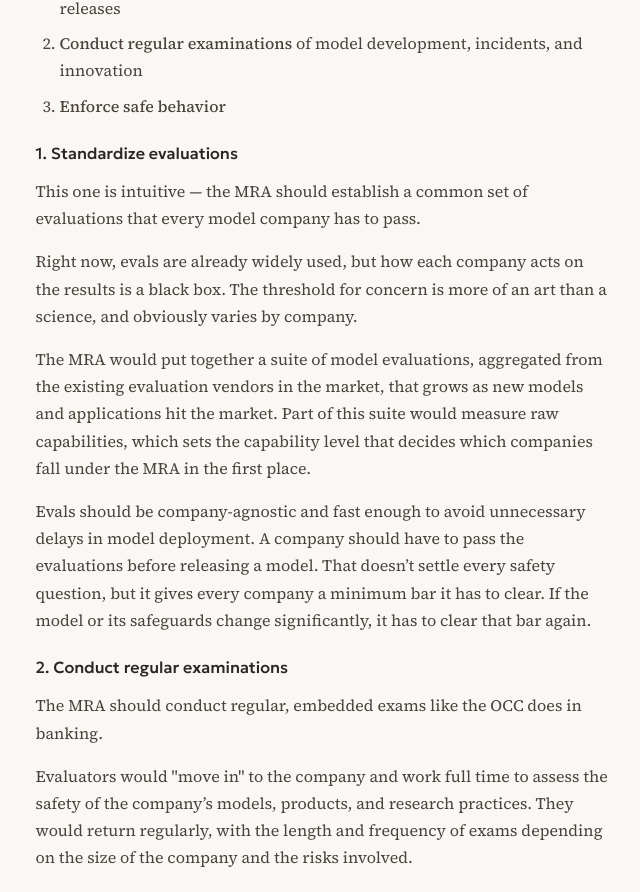
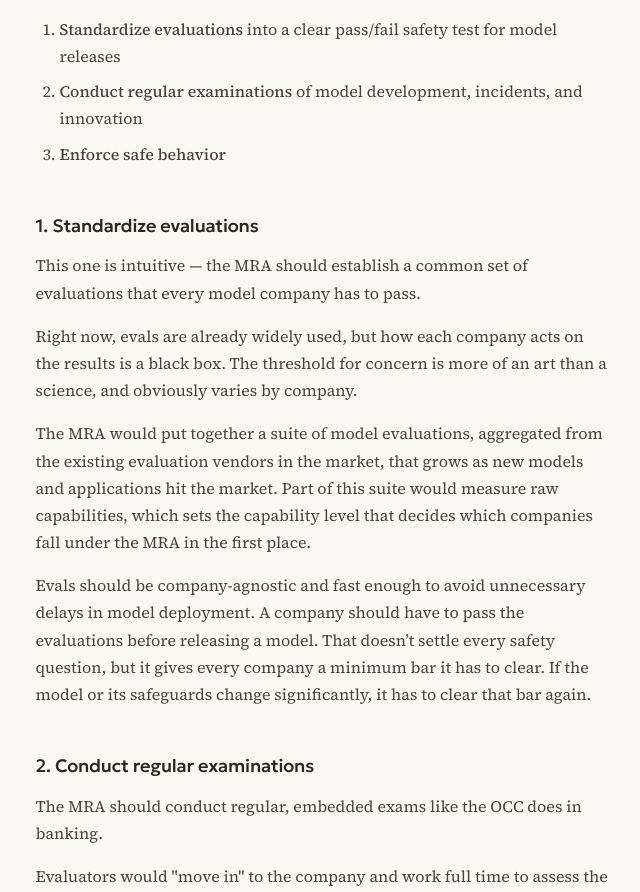
Before and after one commit to kdopenshaw/my-site, a Next.js app: page /writing/a-bankers-case-for-regulating-ai in a window 1280 px wide. Shown: the part 3252-4144 px from the top of the page, without its empty margins (309-949 px from the left). Built offline with nearby package versions, Linux system fonts and the light colour scheme.

Commit message:
article readability improvements

```diff
--- a/app/writing/posts/a-bankers-case-for-regulating-ai.mdx
+++ b/app/writing/posts/a-bankers-case-for-regulating-ai.mdx
@@ -56,7 +56,7 @@ To accomplish this goal, the MRA needs to define safe/unsafe behavior and hold e
 2. **Conduct regular examinations** of model development, incidents, and innovation
 3. **Enforce safe behavior**
 
-#### 1. Standardize evaluations
+### 1. Standardize evaluations
 
 This one is intuitive — the MRA should establish a common set of evaluations that every model company has to pass.
 
@@ -66,7 +66,7 @@ The MRA would put together a suite of model evaluations, aggregated from the exi
 
 Evals should be company-agnostic and fast enough to avoid unnecessary delays in model deployment. A company should have to pass the evaluations before releasing a model. That doesn’t settle every safety question, but it gives every company a minimum bar it has to clear. If the model or its safeguards change significantly, it has to clear that bar again.
 
-#### 2. Conduct regular examinations
+### 2. Conduct regular examinations
 
 The MRA should conduct regular, embedded exams like the OCC does in banking.
 
@@ -83,7 +83,7 @@ A typical exam might cover the following things:
 - New products & roadmap — what new products and AI applications are planned, and how have their safety implications been thought through?
 - Corrective actions — if the agency finds something concerning, it should tell the company what it needs to fix, give it a deadline, and come back to check whether the fix actually worked.
 
-#### 3. Enforce safe behavior
+### 3. Enforce safe behavior
 
 This is the diciest subject, but it's essential for the MRA to have any effect. It needs the power to hold companies accountable if they ignore safety standards or evaluation results. Without it, we’re right back to asking companies nicely to do the right thing.
 
--- a/app/writing/prose.module.css
+++ b/app/writing/prose.module.css
@@ -12,12 +12,16 @@
 }
 
 .prose h1,
-.prose h2,
-.prose h3,
 .prose h4,
 .prose h5,
 .prose h6 {
   margin-top: var(--spacing-md);
+  margin-bottom: var(--spacing-xs);
+}
+
+.prose h2,
+.prose h3 {
+  margin-top: var(--spacing-xl);
   margin-bottom: var(--spacing-xs);
 }
 
```
